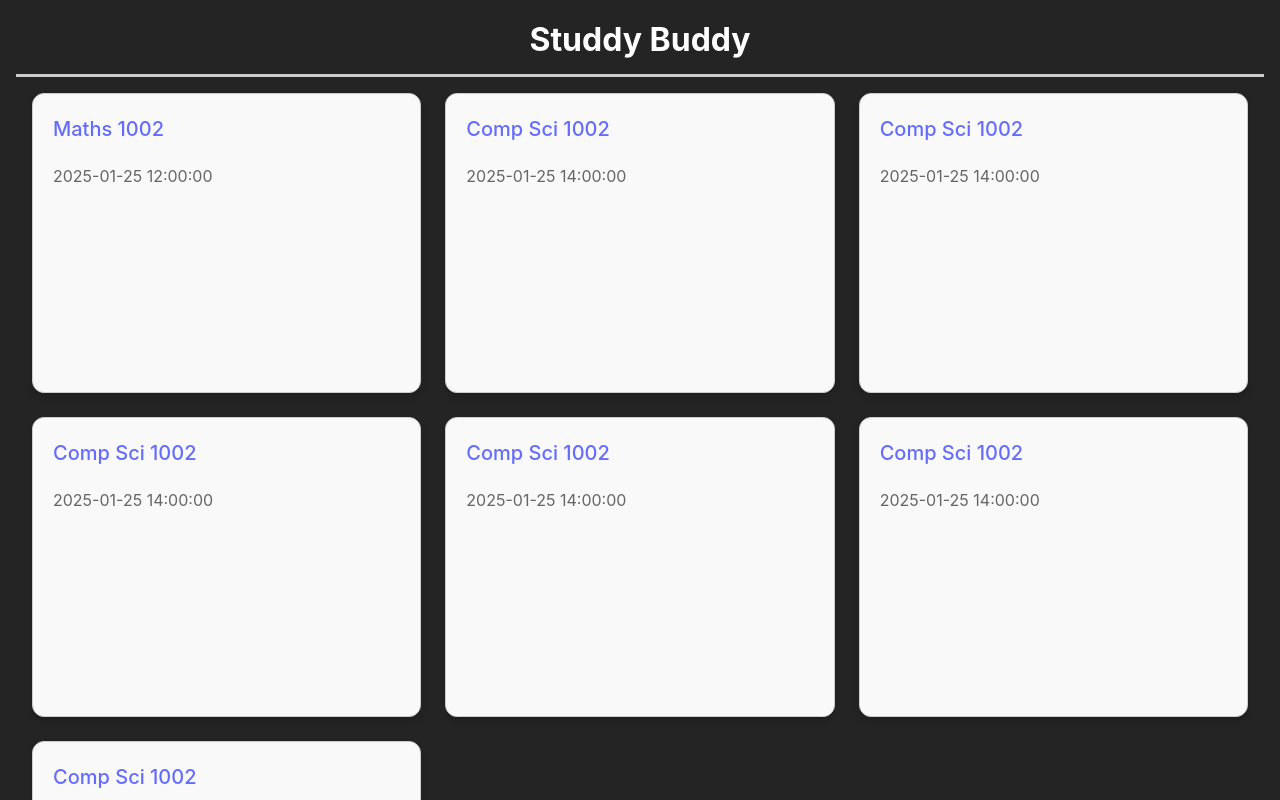
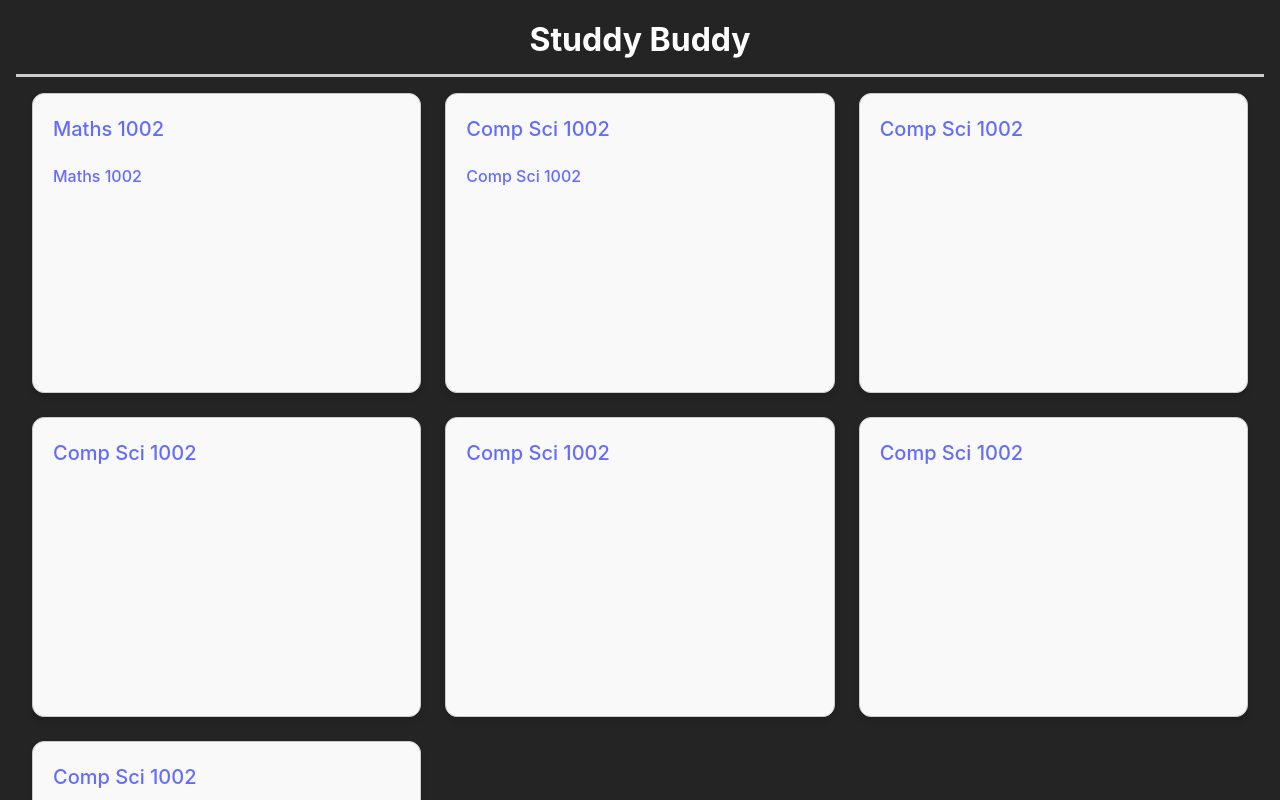
Before and after one commit to f0rbit/studdy-buddy, a React (Vite) app: page / in a window 1280 px wide. Built offline with nearby package versions, Linux system fonts and the light colour scheme.

Commit message:
feat: add note links to course cards

```diff
--- a/src/components/course_card.jsx
+++ b/src/components/course_card.jsx
@@ -17,6 +17,15 @@ export default function CourseCard({ course }) {
     }
   }
 
+  const openNote = (e, note_id) => {
+    e.stopPropagation();
+    setPage('notes');
+    setSelectedCourse(course.id)
+    setSelectedNote(note_id);
+  }
+
+  const recent_3 = sorted_notes.slice(0, 3);
+
   return (
     <div className="course-card" onClick={openCourse}>
       <h1 className="course-title">
@@ -24,7 +33,14 @@ export default function CourseCard({ course }) {
           {course.title}
         </a>
       </h1>
-      <p className="course-updated">{course.last_updated}</p>
+      <div className="course-notes">
+        {recent_3.map((note) => (
+          <a role="button" onClick={(e) => openNote(e, note.id)} key={note.id}>
+            {note.title}
+          </a>
+        ))}
+      </div>
+
     </div>
   );
 }
--- a/src/index.css
+++ b/src/index.css
@@ -411,3 +411,14 @@ button:focus-visible {
   color: #666;
   margin-top: 8px;
 }
+
+.course-notes {
+  display: flex;
+  flex-direction: column;
+  gap: 8px;
+  margin-top: 8px;
+
+  a {
+    cursor: pointer;
+  }
+}
```
